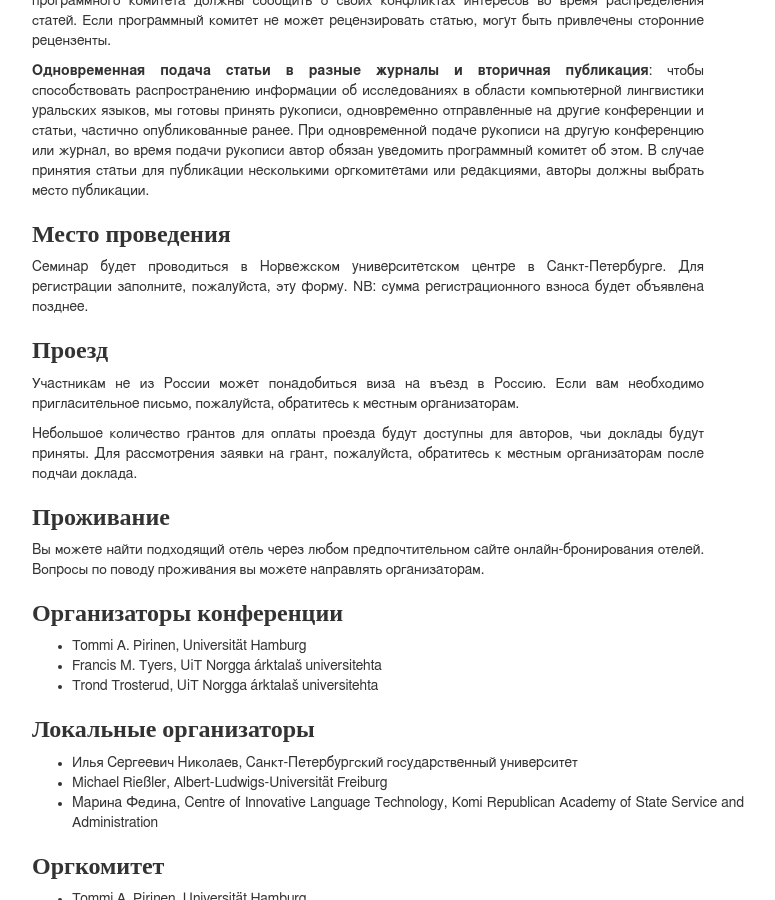
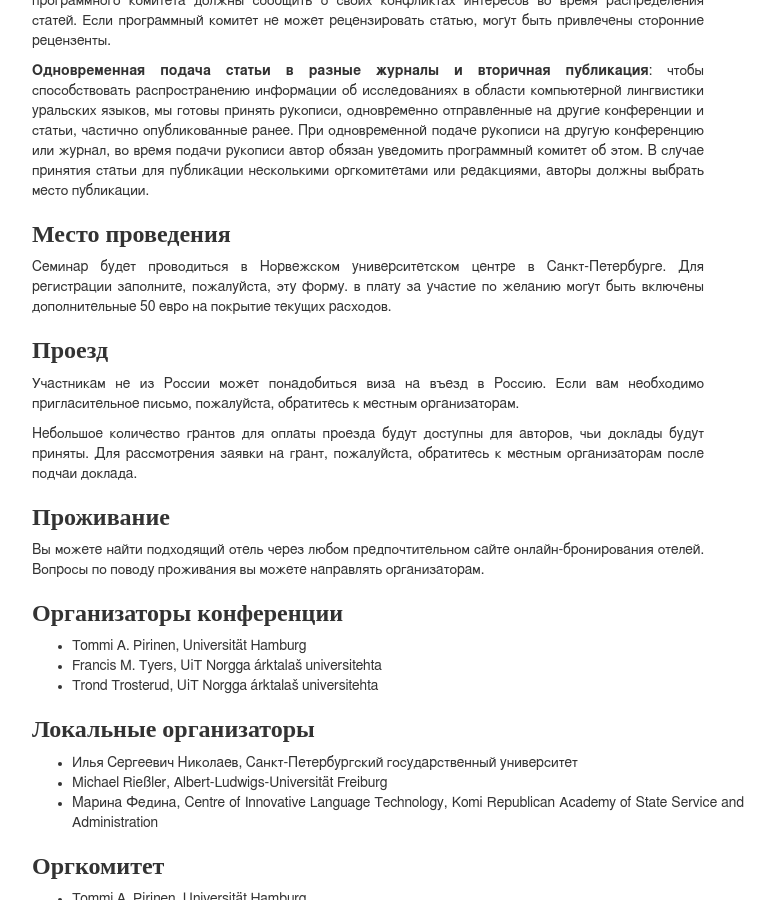
Before and after one commit to acl-sigur/acl-sigur.github.io, a Jekyll site: the page built from iwclul2017.rus.md, in a window 1280 px wide and 900 px high, scrolled down 2108 px. Shown: the whole window, without its empty margins (233-1008 px from the left). Built offline with Jekyll 4.4.1, drawn with Linux system fonts in a browser that asks for light colours; some of the changed text lies outside the part shown.

Commit message:
add participation fee
Translation from uliana again

```diff
--- a/iwclul2017.rus.md
+++ b/iwclul2017.rus.md
@@ -20,8 +20,8 @@ title: IWCLUL 2017 rus
 ## Регистрация
 
 Для регистрации на семинар, пожалуйста, заполните [форму
- регистрации](http://goo.gl/forms/yUNpfceo6AAxzxfL2). NB: стоимость регистрации будет
-объявлена позже.
+регистрации](http://goo.gl/forms/yUNpfceo6AAxzxfL2).  в плату за участие по
+желанию могут быть включены дополнительные 50 евро на покрытие текущих расходов.
 
 ## Приглашенные докладчики
 
@@ -128,8 +128,9 @@ anthology, SIG proceedings for SIGUR (new).
 ### Место проведения
 
 Семинар будет проводиться в Норвежском университетском центре в
-Санкт-Петербурге. Для регистрации заполните, пожалуйста, эту форму. NB: сумма
-регистрационного взноса будет объявлена позднее.
+Санкт-Петербурге. Для регистрации заполните, пожалуйста, эту форму.
+в плату за участие по желанию могут быть включены дополнительные 50 евро на
+покрытие текущих расходов.
 
 ### Проезд
 
```
